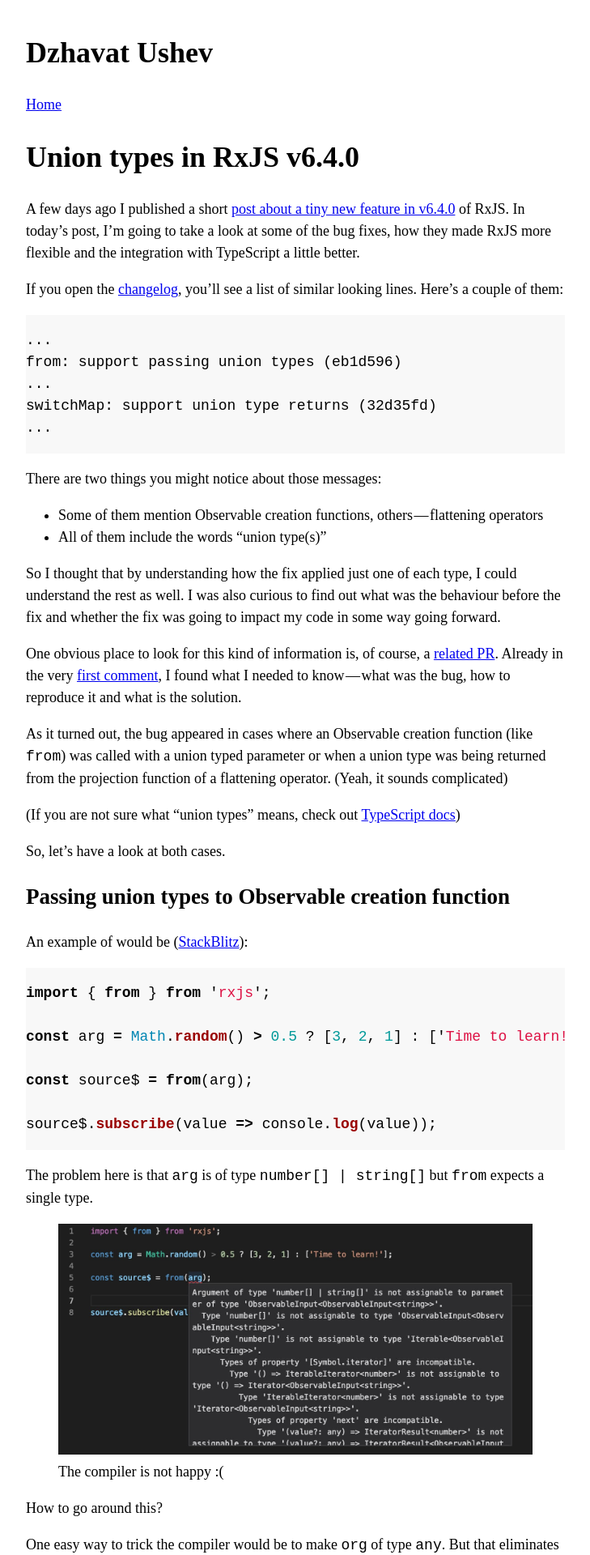
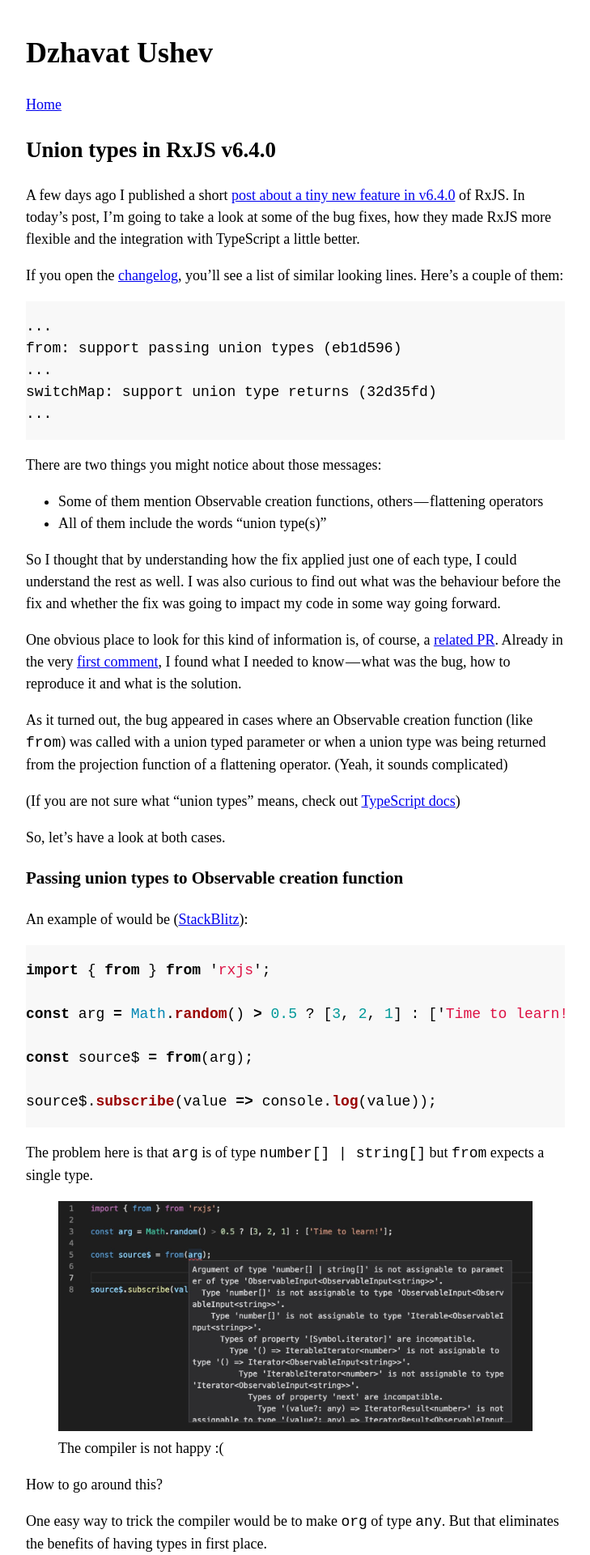
Before and after one commit to dzhavat/dzhavat.github.io, a Jekyll site: the page built from _posts/2019-02-07-union-types-in-rxjs-v6-4-0.md, in a window 1280 px wide. Shown: the top 1920 px of the page at 81% size, without its empty margins (275-1004 px from the left). Built offline with Jekyll 4.4.1, drawn with Linux system fonts in a browser that asks for light colours.

```diff
--- a/_posts/2019-02-07-union-types-in-rxjs-v6-4-0.md
+++ b/_posts/2019-02-07-union-types-in-rxjs-v6-4-0.md
@@ -3,7 +3,7 @@ layout: post
 title: "Union types in RxJS v6.4.0"
 ---
 
-# Union types in RxJS v6.4.0
+## Union types in RxJS v6.4.0
 
 A few days ago I published a short [post about a tiny new feature in v6.4.0](https://medium.com/@dzhavat/a-tiny-new-feature-in-rxjs-v6-4-0-292a463e27c9) of RxJS. In today’s post, I’m going to take a look at some of the bug fixes, how they made RxJS more flexible and the integration with TypeScript a little better.
 
@@ -32,7 +32,7 @@ As it turned out, the bug appeared in cases where an Observable creation functio
 
 So, let’s have a look at both cases.
 
-## Passing union types to Observable creation function
+### Passing union types to Observable creation function
 
 An example of would be ([StackBlitz](https://stackblitz.com/edit/rxjs-from-example-1)):
 
@@ -69,7 +69,7 @@ const arg: any = ...;
   <figcaption>`value` of type `{ }` doesn’t say much</figcaption>
 </figure>
 
-## Returning union types from a flattening operator
+### Returning union types from a flattening operator
 
 An example of would be ([StackBlitz](https://stackblitz.com/edit/rxjs-from-example-2)):
 
@@ -113,7 +113,7 @@ Again, an easy way would be to mark `x` as `any`. But you’ll lose valuable typ
   <figcaption>What is `any` anyway…</figcaption>
 </figure>
 
-## There’s a fix for that! 🎉
+### There’s a fix for that! 🎉
 
 In v.6.4.0 there’s no need to rely on `any` tricks! Observable creation functions got smart enough to recognize union types. The same for the projection functions of flattening operators.
 
```
